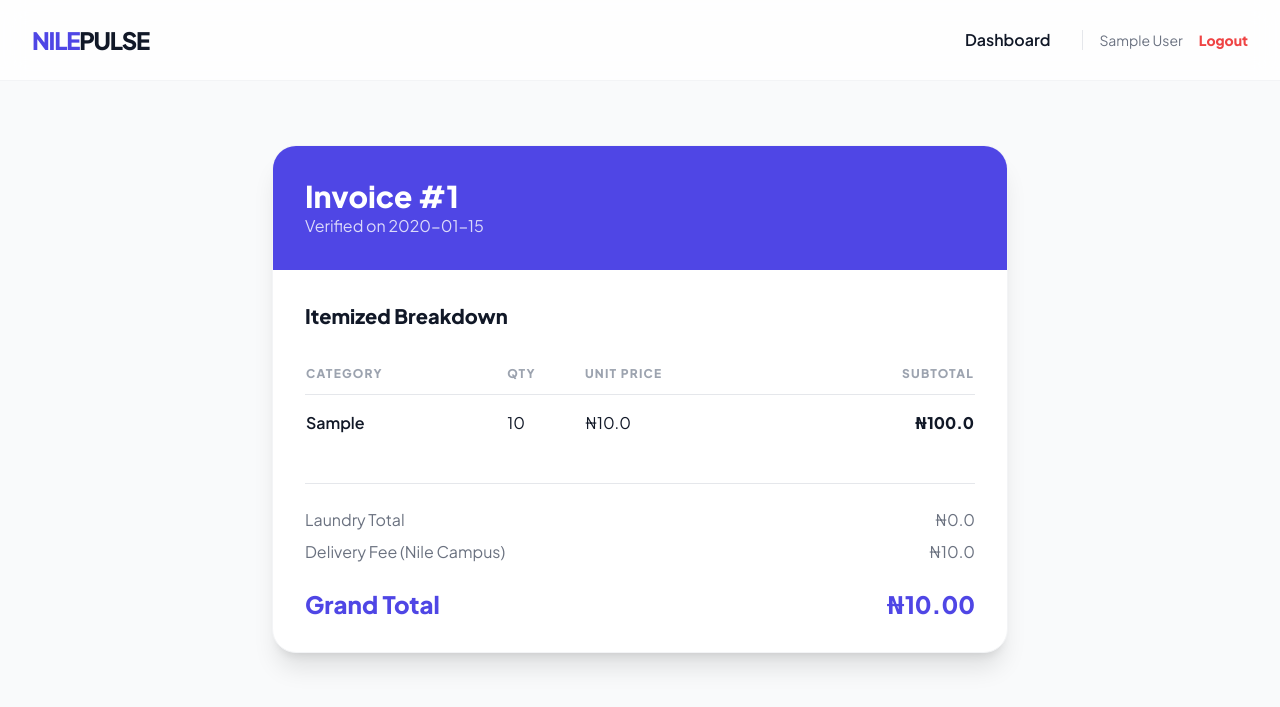
After one commit to SotonyeObenney/LaundryManagementSystem, a Flask app: page /bookings/order/1/invoice in a window 1280 px wide. The commit adds this page. Shown: the top 707 px of the page. Run offline with Flask 3, Linux system fonts and the light colour scheme; a user stored in the database is signed in; tables that the repository leaves empty hold one stand-in row (values such as "Sample post"); some libraries are stand-ins or nearby versions.

Commit message:
feat: implement itemized invoice view and complete sprint 2 verification flow

```diff
--- a/app/bookings/routes.py
+++ b/app/bookings/routes.py
@@ -93,3 +93,20 @@ def my_orders():
     ).scalars().unique().all()
 
     return render_template("bookings/dashboard.html", orders=orders)
+
+
+@bookings_bp.route("/order/<int:order_id>/invoice")
+@login_required
+def view_invoice(order_id):
+    """US 4.1: Display itemized breakdown before payment."""
+    order = db.session.execute(
+        db.select(Order)
+        .where(Order.id == order_id, Order.customer_id == current_user.id)
+        .options(joinedload(Order.items))
+    ).scalars().first()
+
+    if not order:
+        flash("Order not found.", "danger")
+        return redirect(url_for('bookings.my_orders'))
+
+    return render_template("bookings/invoice.html", order=order)
--- /dev/null
+++ b/app/templates/bookings/invoice.html
@@ -0,0 +1,58 @@
+{% extends "base.html" %}
+{% block content %}
+<div class="max-w-3xl mx-auto py-12 px-4">
+    <div class="bg-white rounded-3xl shadow-xl overflow-hidden border border-gray-100">
+        <div class="bg-indigo-600 p-8 text-white">
+            <h1 class="text-3xl font-black">Invoice #{{ order.id }}</h1>
+            <p class="opacity-80">Verified on {{ order.order_date.strftime('%Y-%m-%d') }}</p>
+        </div>
+
+        <div class="p-8">
+            <h2 class="text-xl font-bold mb-6">Itemized Breakdown</h2>
+            <table class="w-full text-left">
+                <thead class="text-gray-400 uppercase text-xs tracking-widest border-b">
+                    <tr>
+                        <th class="py-3">Category</th>
+                        <th class="py-3">Qty</th>
+                        <th class="py-3">Unit Price</th>
+                        <th class="py-3 text-right">Subtotal</th>
+                    </tr>
+                </thead>
+                <tbody class="divide-y divide-gray-100">
+                    {% for item in order.items %}
+                    <tr>
+                        <td class="py-4 font-semibold">{{ item.item_type }}</td>
+                        <td class="py-4">{{ item.quantity }}</td>
+                        <td class="py-4">₦{{ item.price }}</td>
+                        <td class="py-4 text-right font-bold">₦{{ item.quantity * item.price }}</td>
+                    </tr>
+                    {% endfor %}
+                </tbody>
+            </table>
+
+            <div class="mt-8 space-y-2 border-t pt-6">
+                <div class="flex justify-between text-gray-500">
+                    <span>Laundry Total</span>
+                    <span>₦{{ order.total_price - order.delivery_fee }}</span>
+                </div>
+                <div class="flex justify-between text-gray-500">
+                    <span>Delivery Fee (Nile Campus)</span>
+                    <span>₦{{ order.delivery_fee }}</span>
+                </div>
+                <div class="flex justify-between text-2xl font-black text-indigo-600 pt-4">
+                    <span>Grand Total</span>
+                    <span>{{ order.total_price | currency }}</span>
+                </div>
+            </div>
+
+            {% if order.status == 'verified' %}
+            <div class="mt-10">
+                <a href="#" class="block w-full text-center bg-green-600 text-white py-4 rounded-2xl font-black text-xl hover:bg-green-700 transition shadow-lg shadow-green-100">
+                    Proceed to Pay {{ order.total_price | currency }}
+                </a>
+            </div>
+            {% endif %}
+        </div>
+    </div>
+</div>
+{% endblock %}
```
Also changed, not shown: app/templates/bookings/dashboard.html (+5 -2 lines).
